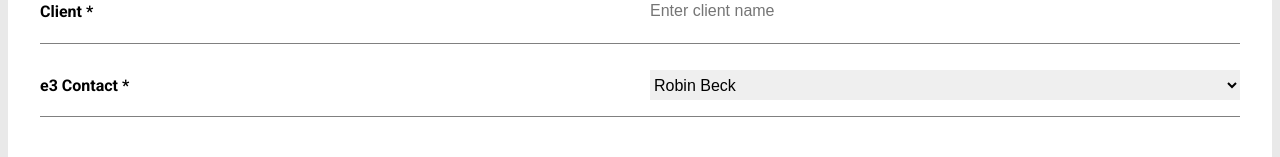
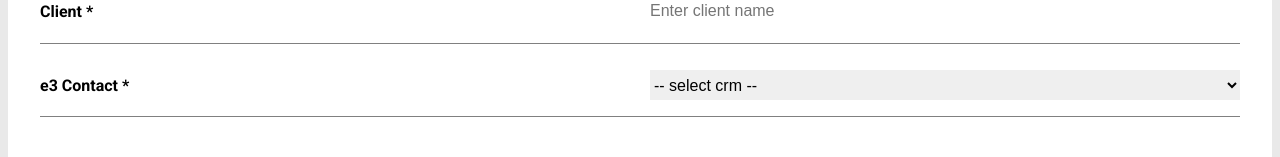
Before and after one commit to BrokenDots/fe-client, a React (Create React App) app: page /create in a window 1280 px wide. Shown: the part 295-452 px from the top of the page. Built offline with nearby package versions, Linux system fonts and the light colour scheme.

Commit message:
Fixed tiny bug with dropdown render

```diff
--- a/src/components/TicketForm.tsx
+++ b/src/components/TicketForm.tsx
@@ -95,9 +95,15 @@ export default function TicketForm({
       <FormRow>
         <Label>e3 Contact *</Label>
         <Select id="crm" name="crm" onChange={changeHandler}>
-          <option value="" disabled>
-            -- select crm --
-          </option>
+          {formDataState.crm === "" ? (
+            <option value="" disabled selected>
+              -- select crm --
+            </option>
+          ) : (
+            <option value="" disabled>
+              -- select crm --
+            </option>
+          )}
 
           {crm.map((item) =>
             formDataState.crm !== item ? (
```
